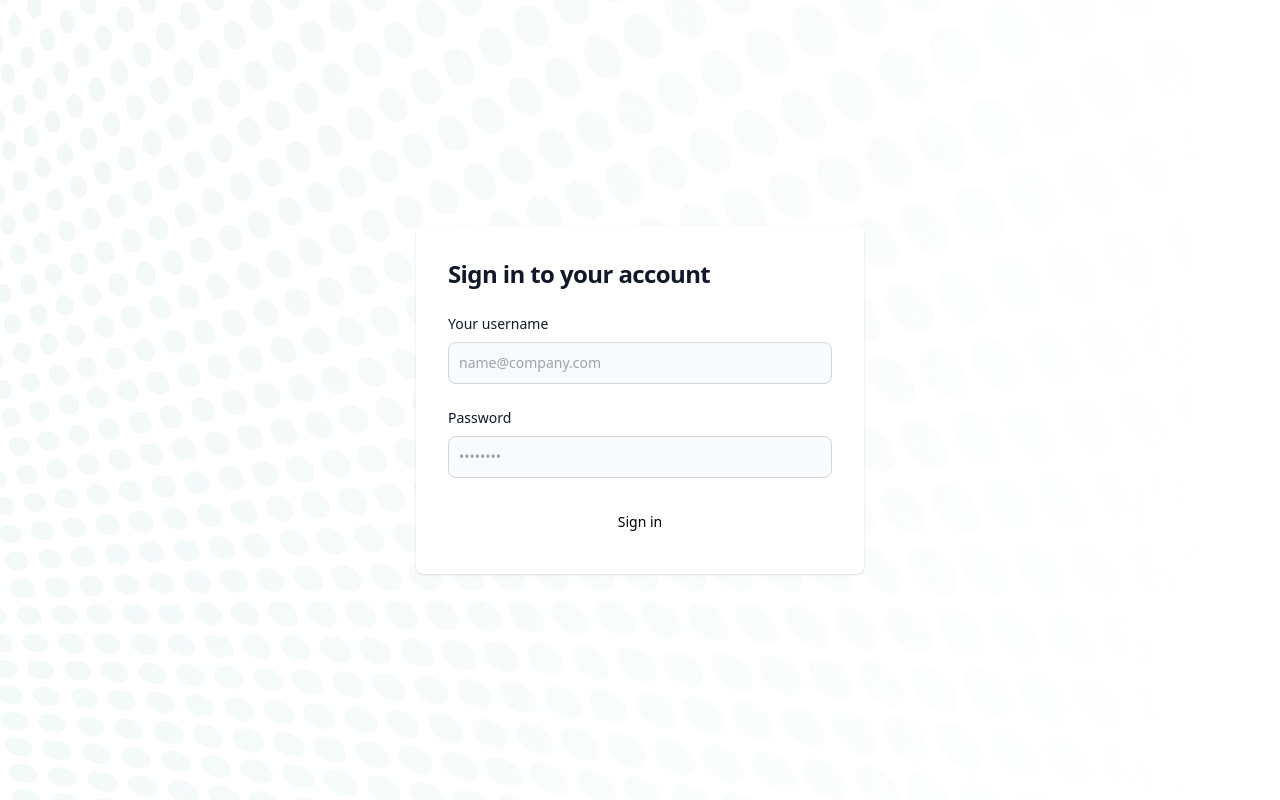
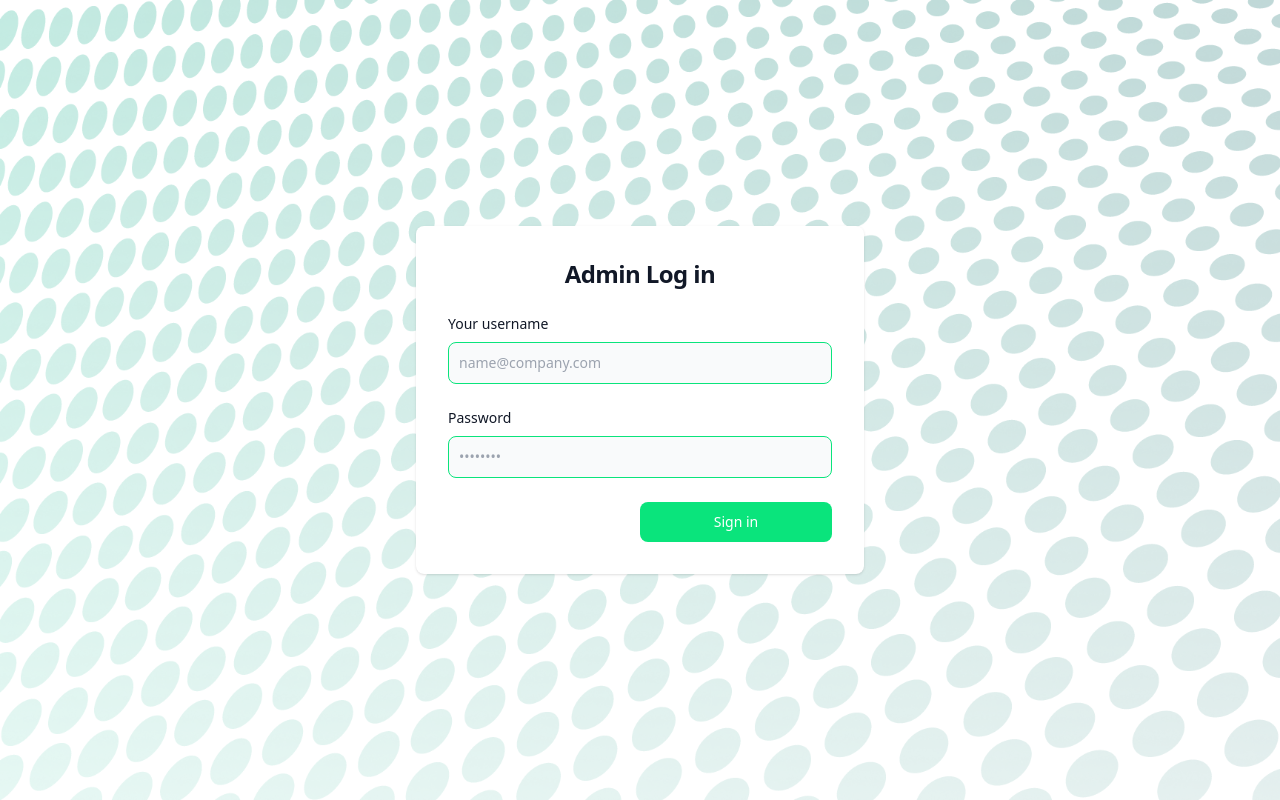
Before and after one commit to angov-vangel/hakaton, a Next.js app: page /login in a window 1280 px wide. Built offline with nearby package versions, Linux system fonts and the light colour scheme.

Commit message:
login form styled

```diff
--- a/components/LoginForm.tsx
+++ b/components/LoginForm.tsx
@@ -47,14 +47,14 @@ export const LoginForm = () => {
 
   return (
     <section className="">
-      <div className="flex flex-col items-center justify-center px-6 py-8 mx-auto md:h-screen lg:py-0">
+      <div className="flex flex-col items-center justify-center px-6 py-8 mx-auto md:h-screen lg:py-0 ">
         <div className="w-full bg-white rounded-lg shadow sm:max-w-md xl:p-0 ">
-          <div className="p-6 space-y-4 md:space-y-6 sm:p-8">
-            <h1 className="text-xl font-bold leading-tight tracking-tight text-gray-900 md:text-2xl">
-              Sign in to your account
+          <div className="p-6 space-y-4 md:space-y-6 sm:p-8 ">
+            <h1 className="text-xl  text-center font-bold leading-tight tracking-tight text-gray-900 md:text-2xl backdrop-blur-xl">
+              Admin Log in
             </h1>
             <form
-              className="space-y-4 md:space-y-6"
+              className="space-y-4 md:space-y-6 "
               onSubmit={handleSubmit(onSubmit)}
             >
               <div>
@@ -70,7 +70,7 @@ export const LoginForm = () => {
                   type="text"
                   name="email"
                   id="email"
-                  className="bg-gray-50 border border-gray-300 text-gray-900 sm:text-sm rounded-lg focus:ring-primary-600 focus:border-primary-600 block w-full p-2.5"
+                  className="bg-gray-50 border border-greenish text-gray-900 sm:text-sm rounded-lg focus:ring-primary-600 focus:border-primary-600 block w-full p-2.5"
                   placeholder="name@company.com"
                   required
                 />
@@ -88,19 +88,21 @@ export const LoginForm = () => {
                   name="password"
                   id="password"
                   placeholder="••••••••"
-                  className="bg-gray-50 border border-gray-300 text-gray-900 sm:text-sm rounded-lg focus:ring-primary-600 focus:border-primary-600 block w-full p-2.5"
+                  className="bg-gray-50 border border-greenish text-gray-900 sm:text-sm rounded-lg focus:ring-primary-600 focus:border-primary-600 block w-full p-2.5"
                   required
                 />
                 {errors.password && (
                   <span className="text-red-500">Name is required</span>
                 )}
               </div>
-              <button
-                type="submit"
-                className="w-full  hover:bg-primary-700 focus:ring-4 focus:outline-none focus:ring-primary-300 font-medium rounded-lg text-sm px-5 py-2.5 text-center"
-              >
-                Sign in
-              </button>
+              <div className="flex justify-end">
+                <button
+                  type="submit"
+                  className="w-1/2  text-white  bg-greenish focus:ring-4 focus:outline-none focus:ring-primary-300 font-medium rounded-lg text-sm px-5 py-2.5 text-center"
+                >
+                  Sign in
+                </button>
+              </div>
             </form>
           </div>
         </div>
--- a/pages/login/index.tsx
+++ b/pages/login/index.tsx
@@ -3,7 +3,7 @@
 import { AvatarLogo } from "@/components/AvatarLogo";
 import CreateEvent from "@/components/CreateEvent";
 import { Footer } from "@/components/Footer";
-import bgImage from "./../../img/bg-image.png";
+import bgImage from "./../../img/login-bg.png";
 import React from "react";
 import { LoginForm } from "@/components/LoginForm";
 export default function AdminRoute() {
```
